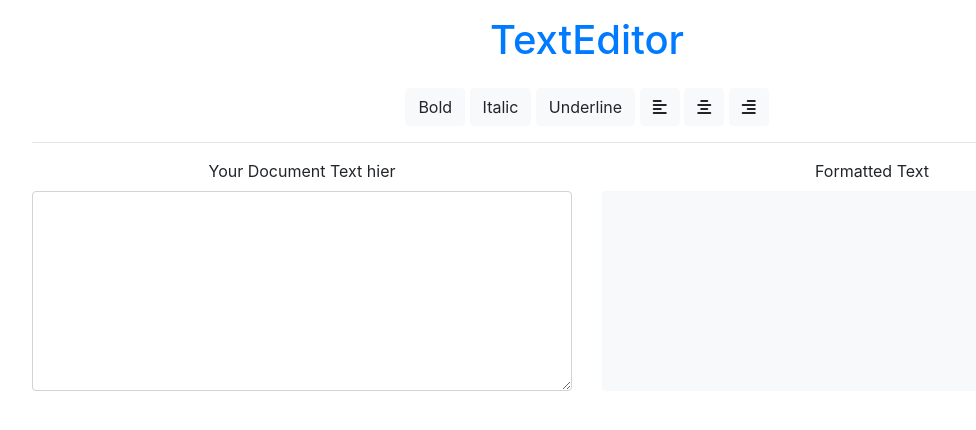
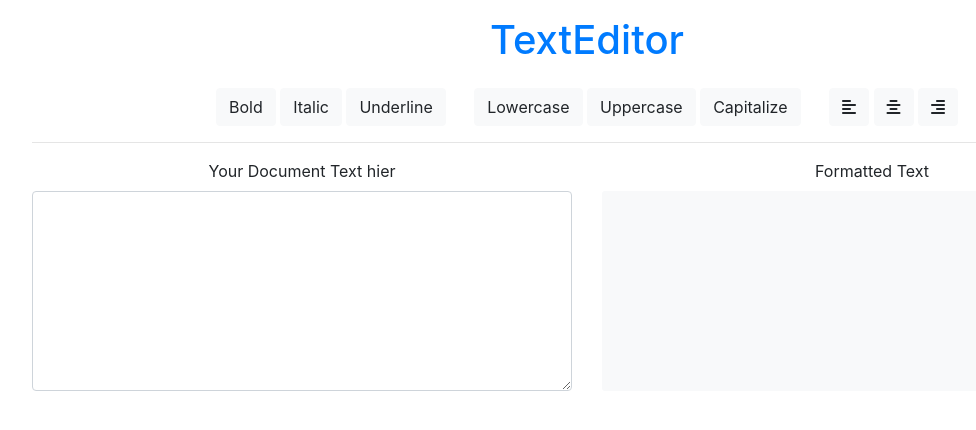
Before and after one commit to Majd-sufian/Text-Editor, a plain HTML site: page index.html in a window 1280 px wide. Shown: the whole page, without its empty margins (53-1029 px from the left). Drawn offline with nearby package versions, Linux system fonts and the light colour scheme.

Commit message:
adding text-transform

```diff
--- a/index.html
+++ b/index.html
@@ -15,7 +15,10 @@
           <div class="col">
             <button id="bold" type="button"  class="btn btn-light" onclick="makeBold(this)">Bold</button>
             <button id="italic" type="button"  class="btn btn-light" onclick="makeItalic(this)">Italic</button>
-            <button id="underline" type="button"  class="btn btn-light" onclick="makeUnderline(this)">Underline</button>
+            <button id="underline" type="button"  class="btn btn-light mr-4" onclick="makeUnderline(this)">Underline</button>
+            <button id="lowercase" type="button"  class="font btn btn-light" onclick="fontText(this, 'lowercase')">Lowercase</button>
+            <button id="uppercase" type="button"  class="font btn btn-light" onclick="fontText(this, 'uppercase')">Uppercase</button>
+            <button id="capitalize" type="button"  class="font btn btn-light mr-4" onclick="fontText(this, 'capitalize')">Capitalize</button>
             <button id="left-align" type="button"  class="align btn btn-light" onclick="alignText(this ,'left')"><i class="fas fa-align-left"></i></button>
             <button id="center-align" type="button"  class="align btn btn-light" onclick="alignText(this ,'center')"><i class="fas fa-align-center"></i></button>
             <button id="right-align" type="button"  class="align btn btn-light" onclick="alignText(this ,'right')"><i class="fas fa-align-right"></i></button>
--- a/script.js
+++ b/script.js
@@ -45,3 +45,30 @@ function alignText(elem, alignType){
   }
   elem.classList.add('active-d')
 }
+
+
+function fontText(elem, textTransform){
+  document.getElementById('text-output').style.textTransform = textTransform
+  let fontText =  document.getElementsByClassName('font')
+  for(let i = 0; i < fontText.length; i++){
+    fontText[i].classList.remove('active-d')
+  }
+  elem.classList.add('active-d')
+}
+
+
+
+// function makeLowercase(elem){
+//   elem.classList.toggle('active-d')
+//   document.getElementById('text-output').classList.toggle('text-lowercase')
+// }
+
+// function makeUppercase(elem){
+//   elem.classList.toggle('active-d')
+//   document.getElementById('text-output').classList.toggle('text-uppercase')
+// }
+
+// function makeCapitalize(elem){
+//   elem.classList.toggle('active-d')
+//   document.getElementById('text-output').classList.toggle('text-capitalize')
+// }
```
